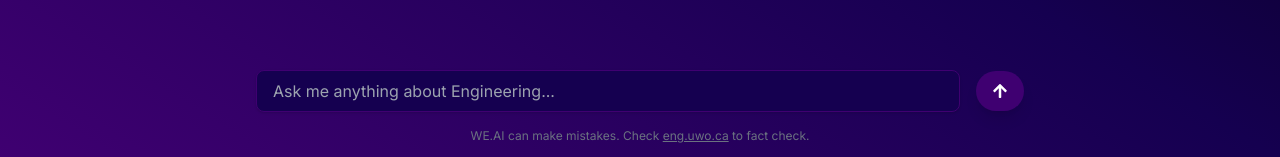
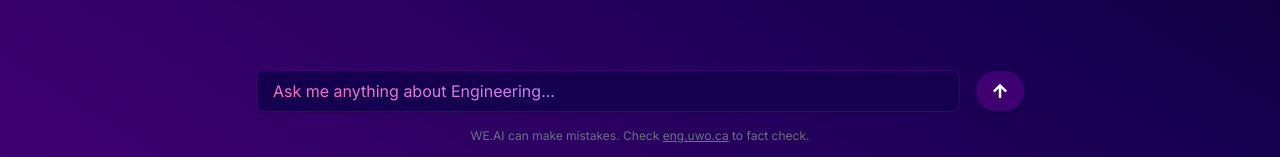
Before and after one commit to jpayippa/WE.AI, a Next.js app in the folder app/: page /chat in a window 1280 px wide. Shown: the part 640-797 px from the top of the page. Built offline with nearby package versions, Linux system fonts and the light colour scheme; no server answers; sample sign-in values are in the browser's storage.

Commit message:
CSS styling changes.

```diff
--- a/app/pages/chat.js
+++ b/app/pages/chat.js
@@ -296,7 +296,13 @@ export default function Home() {
         value={query}
         onChange={(e) => setQuery(e.target.value)}
         placeholder="Ask me anything about Engineering..."
-            className="flex-1 px-4 py-2 bg-[#150050] text-white placeholder-gray-400 border border-[#3f0071] rounded-lg focus:outline-none focus:ring-2 focus:ring-[#3f0071] font-inter transition duration-300 shadow focus:shadow-[0_0_10px_#800080] hover:shadow-[0_0_10px_#800080]"
+        className="flex-1 px-4 py-2 bg-[#150050] text-white border border-[#3f0071] rounded-lg focus:outline-none focus:ring-2 focus:ring-[#3f0071] font-inter transition duration-300 shadow focus:shadow-[0_0_10px_#800080] hover:shadow-[0_0_10px_#800080]
+          placeholder:text-transparent
+          placeholder:bg-gradient-to-r
+          placeholder:from-pink-400
+          placeholder:via-purple-400
+          placeholder:to-purple-500
+          placeholder:bg-clip-text"
       />
           <button
             onClick={() => handleQuery(query)}
```
Lines whose indentation alone changed are shown as unchanged.
